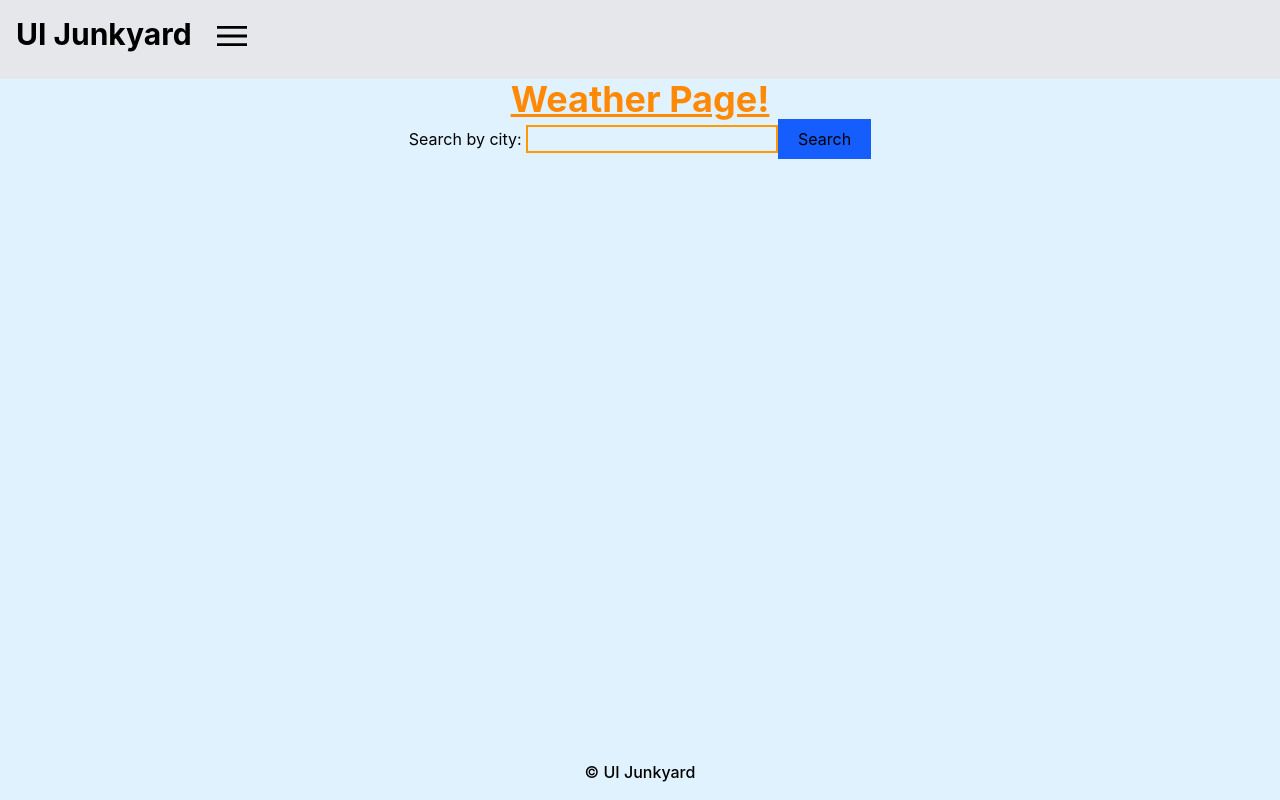
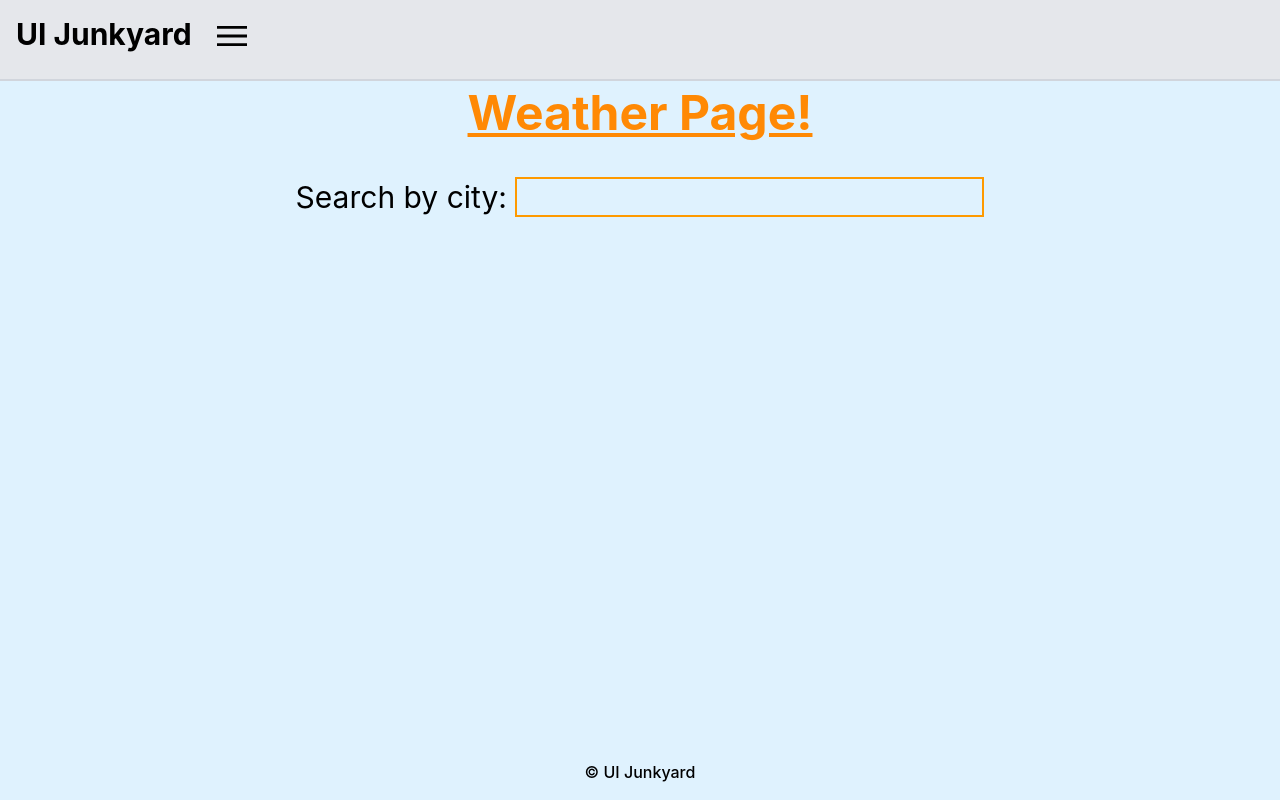
Before and after one commit to Appsar/UI-Junkyard, a React (Vite) app: page /fakeweb/weather in a window 1280 px wide. Built offline with nearby package versions, Linux system fonts and the light colour scheme.

Commit message:
small UI changes

```diff
--- a/src/components/Navbar.tsx
+++ b/src/components/Navbar.tsx
@@ -6,7 +6,7 @@ const linkClass = ({ isActive }: { isActive: boolean }) =>
 
 export default function Navbar() {
   return (
-    <nav className="flex gap-5 font-bold text-3xl p-4 bg-gray-200">
+    <nav className="flex gap-5 font-bold text-3xl p-4 bg-gray-200 border-b-2 border-b-gray-300">
       <NavLink to="/" className={linkClass}>
         UI Junkyard
       </NavLink>
--- a/src/components/Weather.tsx
+++ b/src/components/Weather.tsx
@@ -1,4 +1,4 @@
-import { FormEvent, useState } from "react";
+import { ChangeEvent, FormEvent, useState } from "react";
 import { CityResult, useCurrentWeather, useGeoSearch } from "../api/api";
 
 export default function Weather() {
@@ -6,36 +6,40 @@ export default function Weather() {
   const [showDropdown, setShowDropdown] = useState(false);
   const [query, setQuery] = useState("");
   const [search, setSearch] = useState("");
-  const { lat, long, city } = useGeoSearch(search);
+  const { city } = useGeoSearch(search);
   const [selectedCity, setSelectedCity] = useState<CityResult | null>(null);
   const { weather, loading, error } = useCurrentWeather(
     selectedCity?.latitude ?? 0,
     selectedCity?.longitude ?? 0,
   );
 
-  const handleSearch = (e: FormEvent) => {
-    e.preventDefault();
-    if (query.trim()) {
-      (setSearch(query), setShowDropdown(true));
+  const handleSearch = (value: string) => {
+    if (value.trim()) {
+      setSearch(value);
+      setShowDropdown(true);
     }
   };
 
   return (
-    <div className="flex flex-col justify-center gap-1 items-center">
+    <div>
+      <div className="flex flex-col justify-center items-center text-3xl ">
         <div className="relative">
-        <form onSubmit={handleSearch}>
+          <form>
             <label htmlFor="city-search">Search by city: </label>
             <input
               id="city-search"
               type="search"
               autoComplete="off"
               name="search"
+              value={query}
               className="border-amber-500 border-2 w-fit"
-            onChange={(e) => setQuery(e.target.value)}
+              onChange={(e) => {
+                setQuery(e.target.value);
+                if (e.target.value.length >= 2) {
+                  handleSearch(e.target.value);
+                }
+              }}
             ></input>
-          <button className="px-5 py-2 bg-blue-600" type="submit">
-            Search
-          </button>
           </form>
           <ul
             className={
@@ -49,27 +53,34 @@ export default function Weather() {
                   onClick={() => {
                     setSelectedCity(item);
                     setShowDropdown(false);
+                    setQuery("");
                   }}
                 >
-                {"City: " + item.name + " Country: " + item.country}
+                  {item.name + " | " + item.country}
                 </li>
               ))}
           </ul>
         </div>
+      </div>
 
-      <div>
+      <div className="flex ml-[4%] flex-col text-4xl gap-10">
         {loading && <p>Loading...</p>}
         {error && <p>{error}</p>}
 
-        {city && <h2 className="text-3xl text-blue-600 ">Weather Rapport: </h2>}
         {city && (
-          <ul>
+          <h2 className="text-5xl text-blue-500 ">Current Weather Rapport: </h2>
+        )}
+        {city && (
+          <ul className="flex flex-col gap-15">
             <li>
-              <p>{`City: ${selectedCity?.name}`}</p>
-              <p>{`Country: ${selectedCity?.country}`}</p>
+              <p>{`${selectedCity?.name}, ${selectedCity?.country}`}</p>
             </li>
-            <li>{"Temperature: " + weather?.current_weather.temperature}</li>
-            <li>{"Windspeed: " + weather?.current_weather.windspeed}</li>
+            <li>
+              {"Temperature: " + weather?.current_weather.temperature + "°C"}
+            </li>
+            <li>
+              {"Windspeed: " + weather?.current_weather.windspeed + " m/s"}
+            </li>
             <li>{"Weathercode: " + weather?.current_weather.weathercode}</li>
           </ul>
         )}
--- a/src/pages/WeatherPage.tsx
+++ b/src/pages/WeatherPage.tsx
@@ -6,7 +6,7 @@ export default function WeatherPage() {
   return (
     <div className="bg-sky-100 flex flex-col min-h-screen">
       <Navbar />
-      <main className="flex justify-center text-4xl font-bold text-orange-400 underline ">
+      <main className="flex justify-center text-5xl mb-10 mt-2 font-bold text-orange-400 underline ">
         Weather Page!
       </main>
       <Weather />
```
Lines whose indentation alone changed are shown as unchanged.
